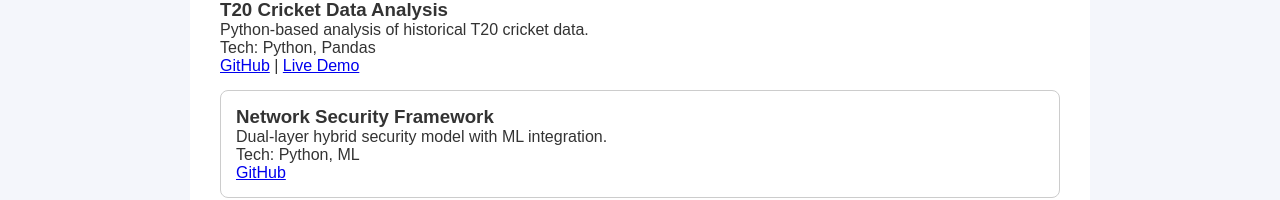
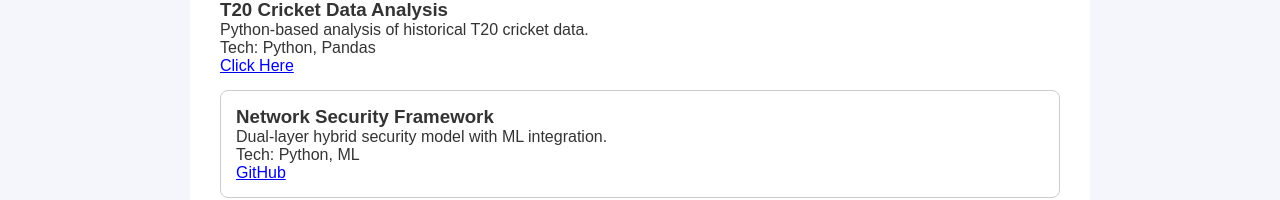
Before and after one commit to Narasimhulu32/Portfolio-profile, a plain HTML site: page index.html in a window 1280 px wide. Shown: the part 732-932 px from the top of the page. Drawn offline with nearby package versions, Linux system fonts and the light colour scheme.

Commit message:
index.html

```diff
--- a/index.html
+++ b/index.html
@@ -67,15 +67,14 @@
     <h3>T20 Cricket Data Analysis</h3>
     <p>Python-based analysis of historical T20 cricket data.</p>
     <span>Tech: Python, Pandas</span><br>
-    <a href="#" target="_blank">GitHub</a> |
-    <a href="#" target="_blank">Live Demo</a>
+    <a href="https://docs.google.com/document/d/1BsQ55nNe-EIc7Hq-M_wyJNdFJC9XqoKU/edit?usp=drivesdk&ouid=101716524722085110141&rtpof=true&sd=true" target="_blank">Click Here</a>
   </div>
 
   <div class="project-card">
     <h3>Network Security Framework</h3>
     <p>Dual-layer hybrid security model with ML integration.</p>
     <span>Tech: Python, ML</span><br>
-    <a href="#" target="_blank">GitHub</a>
+    <a href="https://drive.google.com/drive/folders/1_HMpk2Z61KqYcuWv3Y4ajEkNiKziMJkk" target="_blank">GitHub</a>
   </div>
 </section>
 
```
